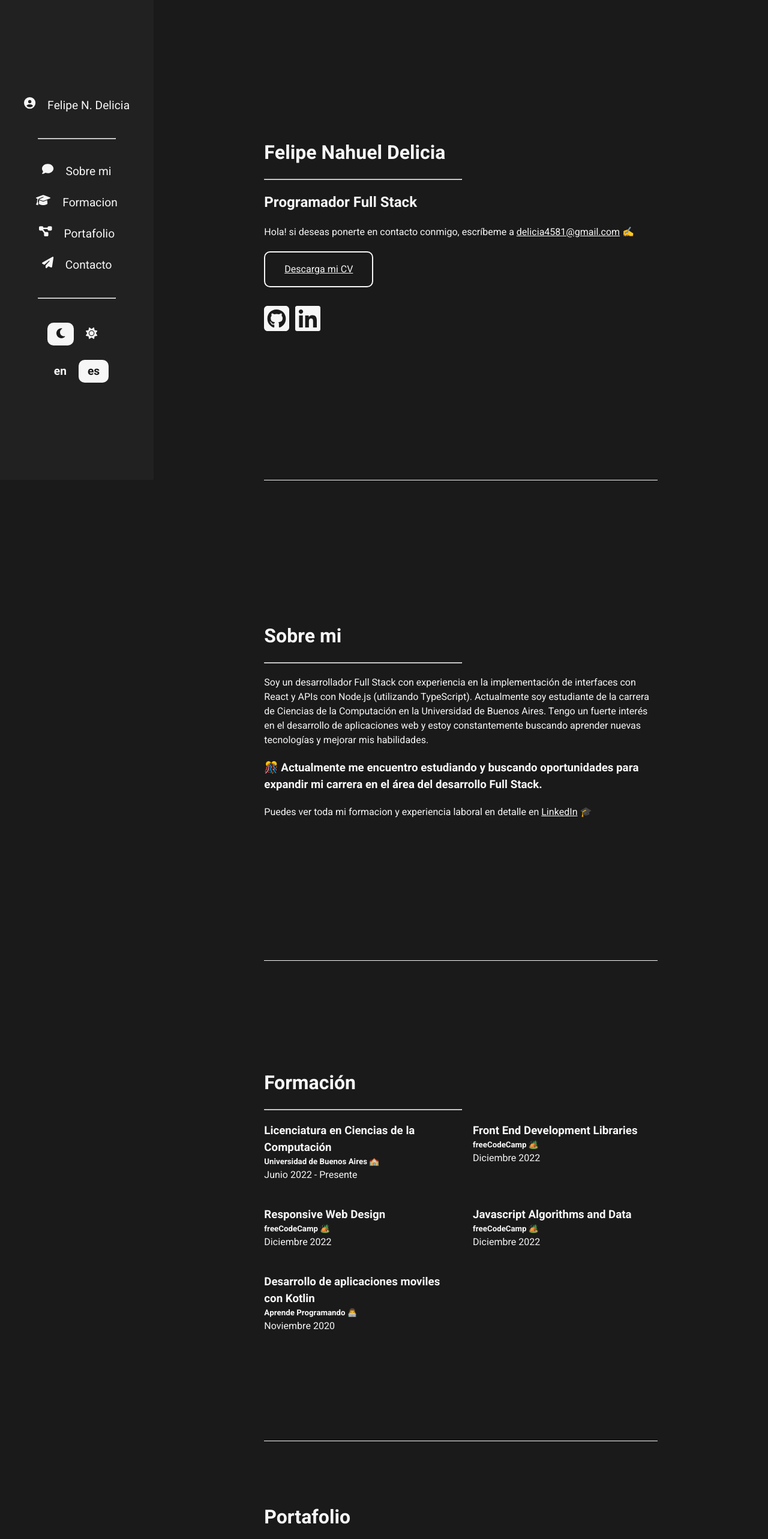
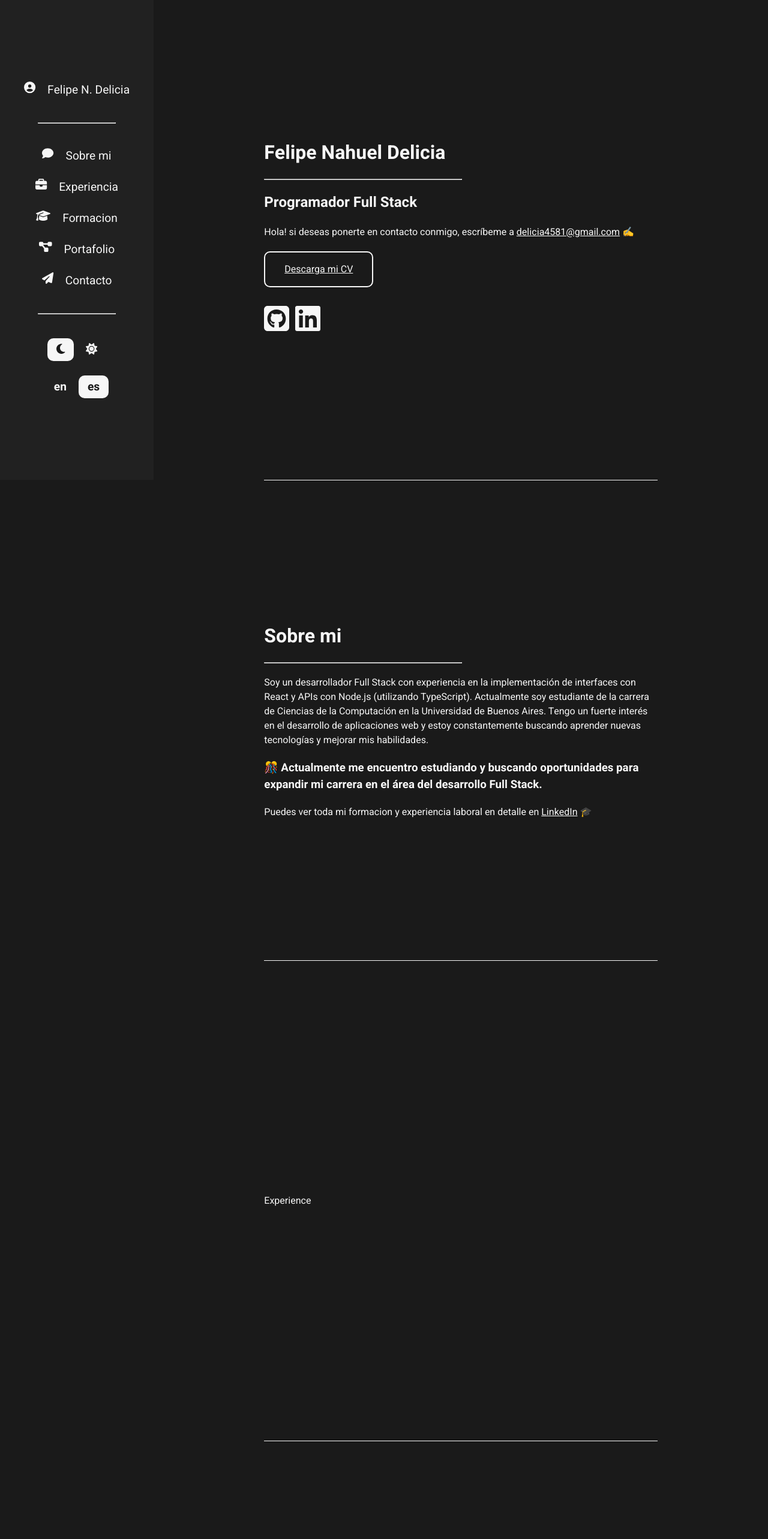
Before and after one commit to felipendelicia/portfolio, a React (Create React App) app: page / in a window 1280 px wide. Shown: the top 2566 px of the page at 60% size. Built offline with nearby package versions, Linux system fonts and the light colour scheme.

Commit message:
feat: experience component

```diff
--- a/src/components/Content.tsx
+++ b/src/components/Content.tsx
@@ -1,6 +1,7 @@
 import '../styles/Content.css'
 import About from './About';
 import Contact from './Contact';
+import Experience from './Experience';
 import Formation from './Formation';
 import Landing from './Landing';
 import Portfolio from './Portfolio';
@@ -10,6 +11,7 @@ function Content() {
   <div className="content-component-container">
     <Landing/>
     <About/>
+    <Experience/>
     <Formation/>
     <Portfolio/>
     <Contact/>
--- /dev/null
+++ b/src/components/Experience.tsx
@@ -0,0 +1,7 @@
+export default function Experience() {
+  return (
+    <div className="experience-component-container content" id="experience">
+      Experience
+    </div>
+  );
+}
--- a/src/data/sections.tsx
+++ b/src/data/sections.tsx
@@ -4,6 +4,7 @@ import {
   faDiagramProject,
   faGraduationCap,
   faPaperPlane,
+  faBriefcase
 } from "@fortawesome/free-solid-svg-icons";
 
 const sections = [
@@ -14,6 +15,14 @@ const sections = [
     },
     path: "#about",
     icon: <FontAwesomeIcon icon={faComment} />,
+  },
+  {
+    title: {
+      es: "Experiencia",
+      en: "Experience",
+    },
+    path: "#experience",
+    icon: <FontAwesomeIcon icon={faBriefcase} />,
   },
   {
     title: {
@@ -38,7 +47,7 @@ const sections = [
     },
     path: "#contact",
     icon: <FontAwesomeIcon icon={faPaperPlane} />,
-  },
+  }
 ];
 
 export default sections;
--- a/src/styles/Switch.css
+++ b/src/styles/Switch.css
@@ -6,6 +6,7 @@
 .switch-theme p {
   padding: 5px 15px;
   border-radius: 10px;
+  cursor: pointer;
   transition: backgroud-color, color 0.5s ease-in-out;
 }
 
```
